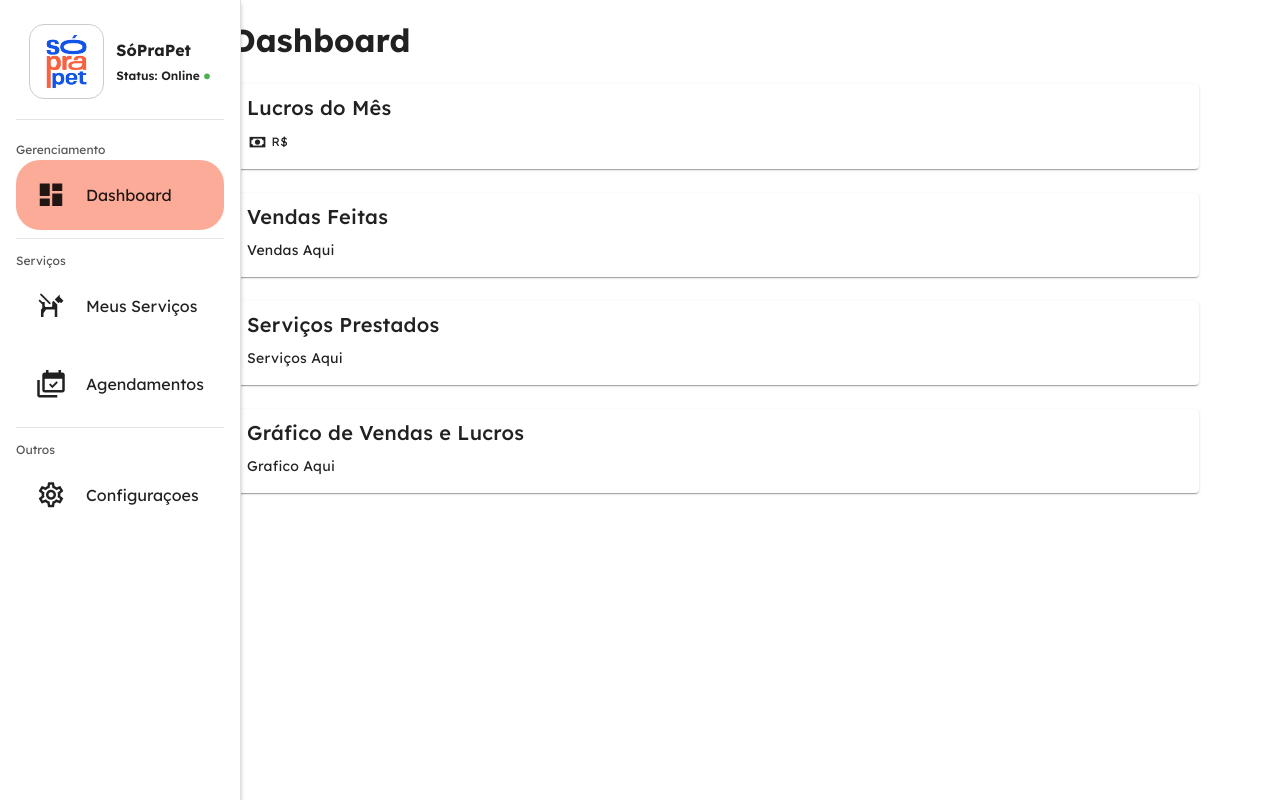
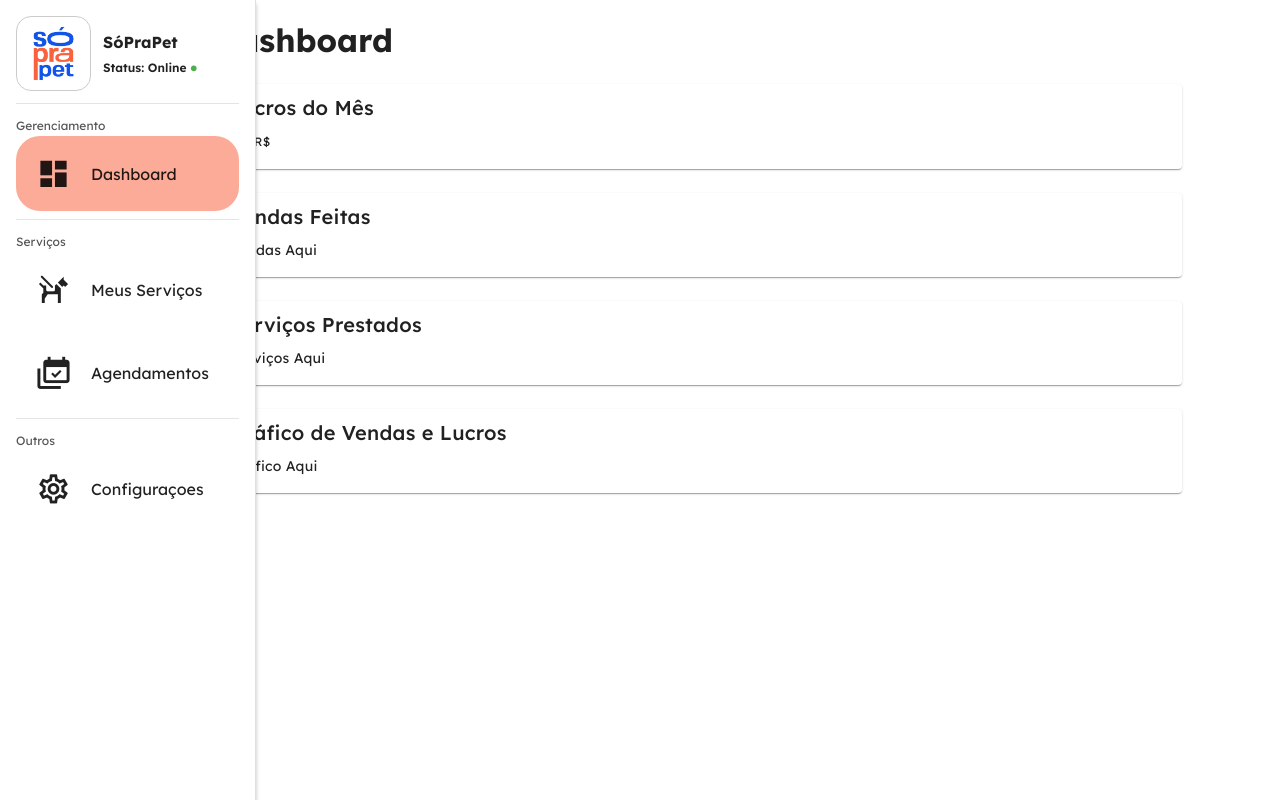
Before and after one commit to Kishi011/Abex-SoPraPet-desktop, a Vue app: page / in a window 1280 px wide. Built offline with nearby package versions, Linux system fonts and the light colour scheme.

Commit message:
dando um tapa no layout

```diff
--- a/src/layouts/Default.vue
+++ b/src/layouts/Default.vue
@@ -1,19 +1,21 @@
 <template>
   <v-app class="lexend-font">
-    <v-navigation-drawer rail rail-width="150" width="25%" expand-on-hover permanent class="drawer"
+    <v-navigation-drawer rail rail-width="25%" expand-on-hover permanent class="drawer"
       @update:rail="rail = !rail"
     >
       <v-container>
 
-        <div class="d-flex align-center justify-center pa-2 mb-3">
-          <v-img src="../../public/Marca-01.png" style="border: 1px solid #ccc; border-radius: 15px;" max-width="75"></v-img>
+        <div class="d-flex align-center justify-start mb-3">
+          <div style="width: 75px;">
+            <v-img src="../../public/Marca-01.png" style="border: 1px solid #ccc; border-radius: 15px;"></v-img>
+          </div>
           <div v-if="!rail" class="ml-3">
             <h2 style="font-weight: bold;">SóPraPet</h2>
             <span style="font-weight: 600;">Status: Online <v-icon color="green" size="7">mdi-circle</v-icon></span>
           </div>
         </div>
 
-        <v-divider class="mb-2"></v-divider>
+        <v-divider></v-divider>
 
         <v-list>
 
@@ -21,7 +23,7 @@
 
           <v-list-item id="item-dashboard" class="item rounded-xl pa-5 mb-2 active" @click="changePage('dashboard')">
             <div class="d-flex align-center">
-              <v-icon size="30">mdi-view-dashboard</v-icon>
+              <v-icon size="35">mdi-view-dashboard</v-icon>
               <h2 v-if="!rail" class="ml-5">Dashboard</h2>
             </div>
           </v-list-item>
@@ -32,14 +34,14 @@
 
           <v-list-item id="item-meus-servicos" class="item rounded-xl pa-5 mb-2" @click="changePage('meus-servicos')">
             <div class="d-flex align-center">
-              <v-icon size="30">mdi-dog-service</v-icon>
+              <v-icon size="35">mdi-dog-service</v-icon>
               <h2 v-if="!rail" class="ml-5">Meus Serviços</h2>
             </div>
           </v-list-item>
 
           <v-list-item id="item-agendamentos" class="item rounded-xl pa-5 mb-2" @click="changePage('agendamentos')">
             <div class="d-flex align-center">
-              <v-icon size="30">mdi-calendar-multiple-check</v-icon>
+              <v-icon size="35">mdi-calendar-multiple-check</v-icon>
               <h2 v-if="!rail" class="ml-5">Agendamentos</h2>
             </div>
           </v-list-item>
@@ -50,7 +52,7 @@
 
           <v-list-item id="item-configuracoes" class="item rounded-xl pa-5" @click="changePage('configuracoes')">
             <div class="d-flex align-center">
-              <v-icon size="30">mdi-cog-outline</v-icon>
+              <v-icon size="35">mdi-cog-outline</v-icon>
               <h2 v-if="!rail" class="ml-5">Configuraçoes</h2>
             </div>
           </v-list-item>
@@ -58,7 +60,7 @@
         </v-list>
       </v-container>
     </v-navigation-drawer>
-    <v-main>
+    <v-main style="margin-left: 115px;">
       <component :is="page"/>
     </v-main>
   </v-app>
```
